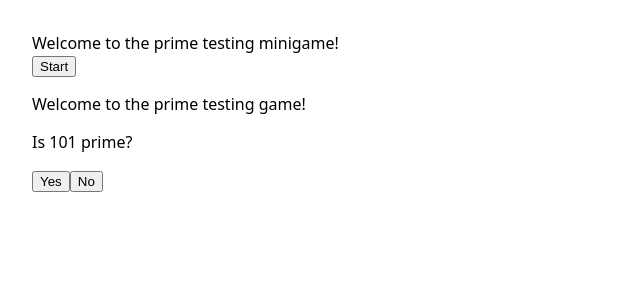
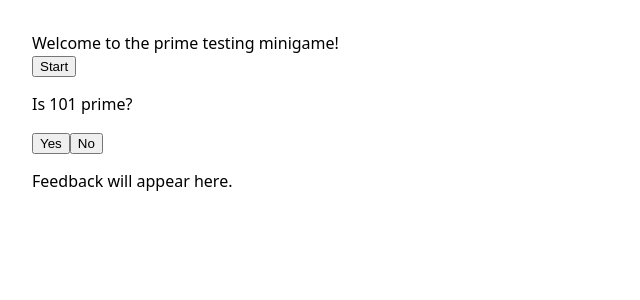
Before and after one commit to rabongHan/CSE210-WI26-Team2, a Next.js app: page /prime in a window 1280 px wide. Both pictures are taken after a click on the button "Start". Shown: the top 300 px of the page, without its empty margins (0-640 px from the left). Built offline with nearby package versions, Linux system fonts and the light colour scheme.

Commit message:
make game appear when pressing start and make feedback messages appear on screen

```diff
--- a/app/prime/page.tsx
+++ b/app/prime/page.tsx
@@ -9,7 +9,7 @@ export default function Page() {
   useEffect(() => setNow(new Date().toISOString()), []);
 
   function StartGame() {
-    console.log("This is supposed to cause text to show but I don't know how to hide the text in the first place");
+    document.getElementById("gameContent").style.display = "block";
   }
 
     // to do: export all this to another module
@@ -50,42 +50,43 @@ export default function Page() {
     var displayCorrectPrime = function(n) {
       console.log("Yes, it's prime");
       feedbackMessage = "Yes, it's prime";
+      document.getElementById("feedback").textContent = feedbackMessage;
       console.log(n);
     }
     var displayIncorrectPrime = function(n) {
       console.log("No, it's composite")
       feedbackMessage = "No, it's composite";
+      document.getElementById("feedback").textContent = feedbackMessage;
       console.log(n)
     }
     var displayCorrectComposite = function(n) {
       console.log("Yes, it's composite")
       feedbackMessage = "Yes, it's composite";
+      document.getElementById("feedback").textContent = feedbackMessage;
       console.log(n)
     }
     var displayIncorrectComposite = function(n) {
       console.log("No, it's prime")
       feedbackMessage = "No, it's prime";
+      document.getElementById("feedback").textContent = feedbackMessage;
       console.log(n)
     }
     var nextNumber = function() {
       currNum += 1;
       document.getElementById("num").textContent = currNum;
-      // clear feedback message once we've added that to the page itself
-      // ...
     }
     // ...
-
 
   return (
     <main style={{ fontFamily: "system-ui", padding: 24 }}>
       <div className="welcome">Welcome to the prime testing minigame!</div>
       <button onClick={StartGame}>Start</button>
-      <div>
-        <p>Welcome to the prime testing game!</p>
+      <div id="gameContent" style={{ display: "none" }}>
         <p>Is <span id="num">{currNum}</span> prime?</p>
         <button onClick={clickYes}>Yes</button>
         <button onClick={clickNo}>No</button>
         <p>{feedbackMessage}</p>
+        <p id="feedback">Feedback will appear here.</p>
       </div>
     </main>
   );
```
